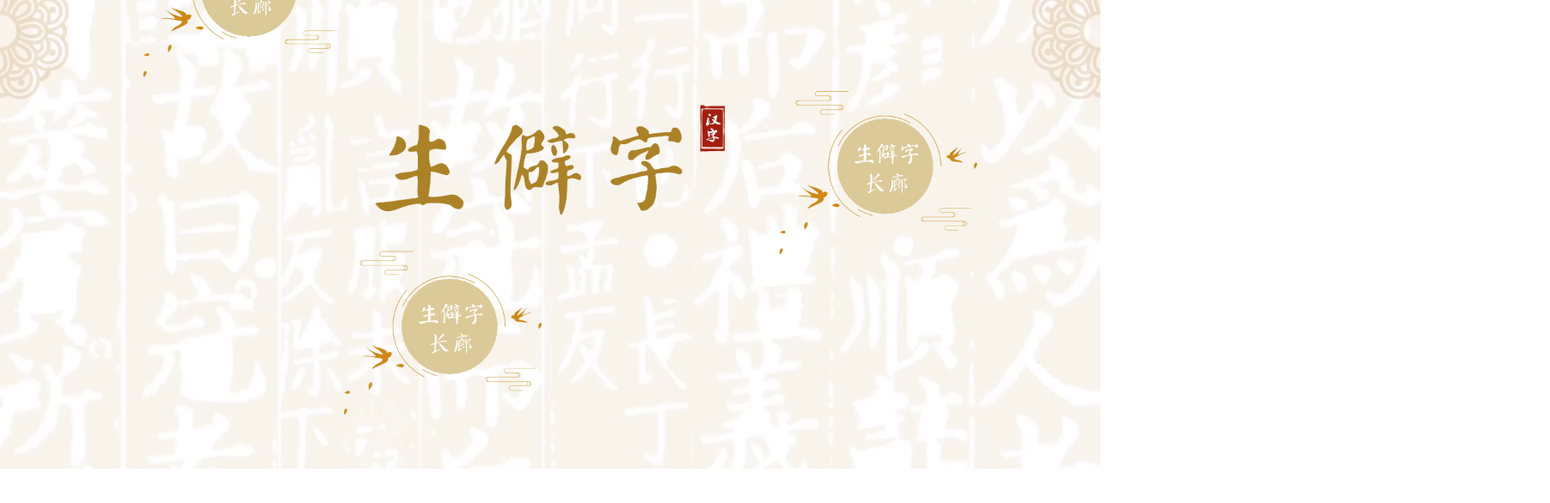
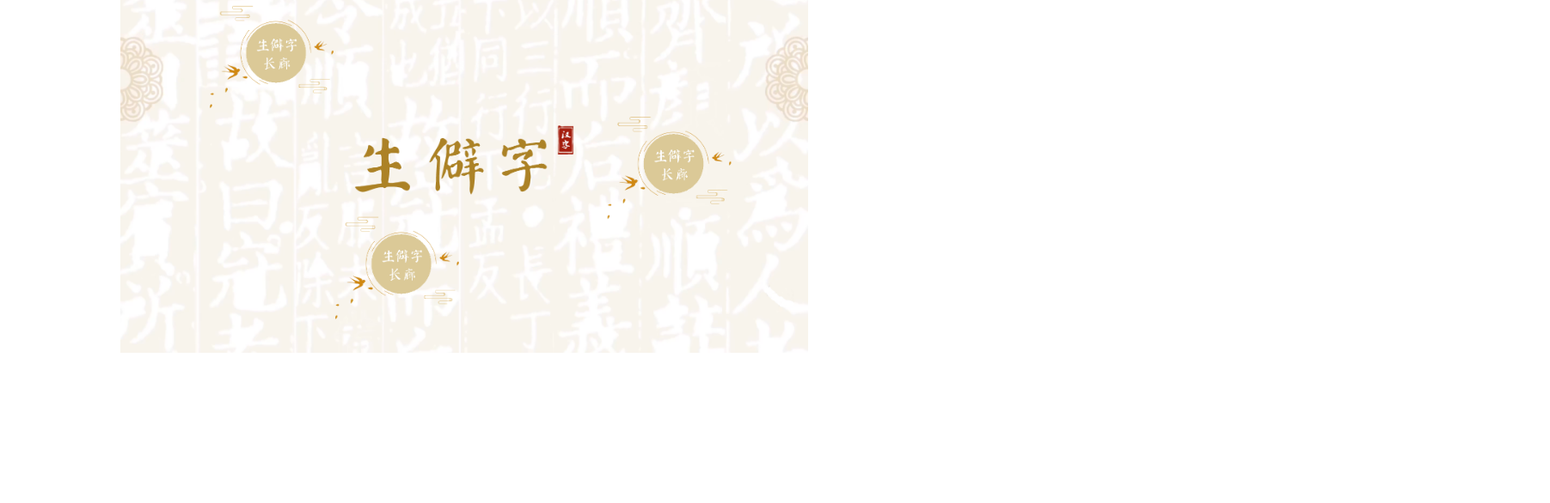
Before and after one commit to Jcy630/chinese.github.io, a plain HTML site: page test2.html in a window 1280 px wide. Shown: the part 214-800 px from the top of the page at 86% size, 1803 px wide, since content can reach past the window. Drawn offline with Linux system fonts and the light colour scheme.

Commit message:
Update test2.html

```diff
--- a/test2.html
+++ b/test2.html
@@ -2,6 +2,7 @@
 <html lang="en">
 <head>
     <meta charset="utf-8"/>
+	<meta name="viewport" content="width=device-width, user-scalable=no, initial-scale=1.0, maximum-scale=1.0, minimum-scale=1.0">
     <title>移动端入口</title>
     <style type="text/css">
         html {
@@ -16,6 +17,14 @@
 			background-size: cover;
 		}
 
+  @media screen and (orientation:portrait) {
+      /*竖屏样式*/
+      body {
+
+        transform-origin: 0 0;    /*旋转中心为左上角*/
+        transform: rotateZ(90deg) translateY(-100%);   /*顺时针旋转90°，向右平移一个body的宽度*/
+      }
+    }
     </style>
 </head>
 
@@ -43,11 +52,11 @@
     // 窗口宽高
     let w = window.innerWidth, h = window.innerHeight   //文档显示区的宽度与高度
     // 缩放比例
-    let r = w / cw < h / ch ? w / cw : h / ch
+    let r = h / cw < w / ch ? h / cw : w / ch
 
     body.style.transform = `scale( ${r})`
     // 因为scale是以body的原中心点为基准进行缩放，所以缩放之后需要调整外边距，使其位于窗口的中心位置
-    body.style.marginLeft = (-(cw - r * cw) / 2 + (w - r * cw) / 2) + 'px'     //设置元素的左外边距
+    body.style.marginLeft =-420 + 'px'     //设置元素的左外边距
     body.style.marginTop = (-(ch - r * ch) / 2 + (h - r * ch) / 2) + 'px'      //设置元素的上外边距
     body.style.marginBottom = (-(h>ch?h:ch - r * ch)) + 'px'                   //设置元素的下外边距
     body.style.marginRight = (-(w>cw?w:cw - r * cw)) + 'px'                    //设置元素的右外边距
@@ -57,6 +66,7 @@
   // 监听窗口尺寸变化
   window.addEventListener('resize', windowResize);
 </script>
+
 
 <script type="text/javascript" language="javascript">
     function iFrameHeight() {
```
